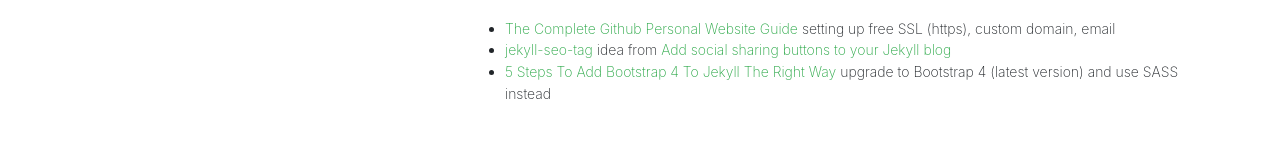
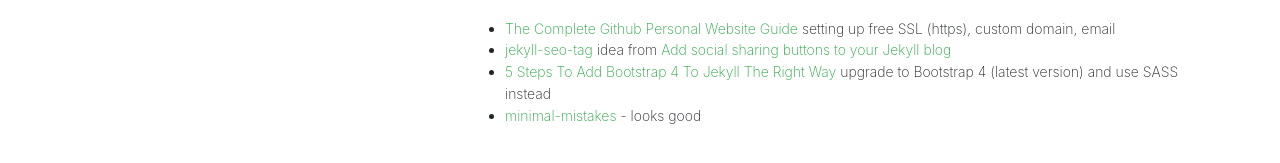
Before and after one commit to mallim/mallim-blog1, a Jekyll site: the page built from _posts/2018-03-20-hello-world.md, in a window 1280 px wide and 1035 px high. Shown: the part 869-1032 px from the top of the window. Built offline with Jekyll 4.4.1, drawn with Linux system fonts in a browser that asks for light colours; comment, search, counter and statistics services are not loaded.

Commit message:
Update website roadmap

```diff
--- a/_posts/2018-03-20-hello-world.md
+++ b/_posts/2018-03-20-hello-world.md
@@ -47,3 +47,4 @@
 * [jekyll-seo-tag](https://github.com/jekyll/jekyll-seo-tag) idea from
 [Add social sharing buttons to your Jekyll blog](http://vdaubry.github.io/2014/10/20/add-social-sharing-buttons-with-jekyll/)
 * [5 Steps To Add Bootstrap 4 To Jekyll The Right Way](https://simpleit.rocks/how-to-add-bootstrap-4-to-jekyll-the-right-way/) upgrade to Bootstrap 4 (latest version) and use SASS instead
+* [minimal-mistakes](https://mmistakes.github.io/minimal-mistakes/) - looks good
```
